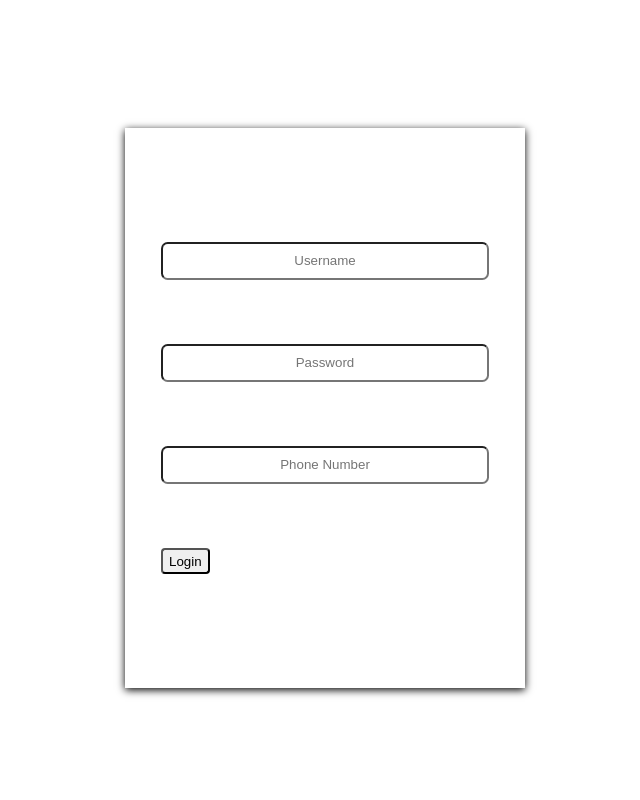
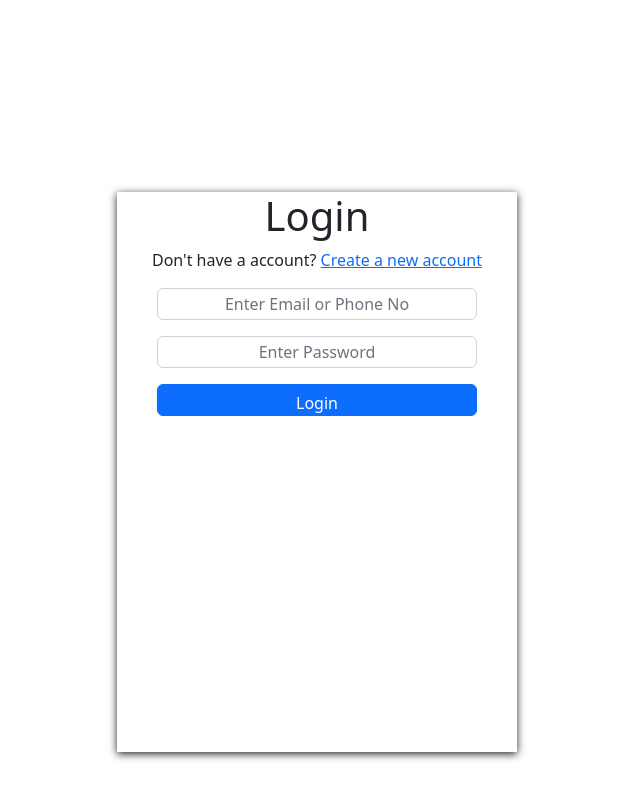
Before and after one commit to vaheedsk36/ecommerce-frontend, a React (Vite) app: page /login in a window 1280 px wide. Shown: the top 800 px of the page, without its empty margins (323-963 px from the left). Built offline with nearby package versions, Linux system fonts and the light colour scheme.

Commit message:
wip-login-form

```diff
--- a/package.json
+++ b/package.json
@@ -16,6 +16,7 @@
     "@fortawesome/react-fontawesome": "^0.2.0",
     "@reduxjs/toolkit": "^1.9.3",
     "antd": "^5.2.1",
+    "bootstrap": "^5.2.3",
     "highcharts": "^10.3.3",
     "highcharts-react-official": "^3.1.0",
     "jquery": "^3.6.3",
--- a/src/assets/styles/scss/index.scss
+++ b/src/assets/styles/scss/index.scss
@@ -1,5 +1,6 @@
 @import 'layout';
 @import 'login';
+@import url("bootstrap/dist/css/bootstrap.min.css");
 
 /*
 ! We are following BEM design convention for css.
--- a/src/assets/styles/scss/login.scss
+++ b/src/assets/styles/scss/login.scss
@@ -1,41 +1,31 @@
 @import 'color-codes';
 
-.login--container {
-    width: 100vw;
-    height: 100vh;
-    display : flex;
+@mixin login-component {
+    display: grid;
     justify-content: center;
-    align-items: center;
+    height: 2rem;
+    width: 20rem;
+    margin: 1rem auto;
+    text-align: center;
 }
 
-.login--container-div {
-    background-color: $white;
+.login--container {
+    margin: 15% auto;
     height: 35rem;
     width: 25rem;
-    align-items: center;
-    display : flex;
     box-shadow: 0 0.1em 0.5em;
-    justify-content: center;
 
-    #formUsername, #formPassword, #formNumber {
-        margin-bottom: 4rem;
-        display: block;
-        height: 2rem;
-        width: 20rem;
-        text-align: center;
-        border-radius: .5em;
+    .login--header{
+        text-align: center
+    }
 
+    #formUsername, #formPassword, #formNumber{
+        @include login-component;
+
+    }
+     .login--btn {
+     @include login-component;
     }
 }
 
-.login--btn {
-    height: 3em;
-    display: flex;
-    justify-content: center;
-    align-items: center;
-    border-radius: 0.25rem;
-    cursor: pointer;
-    height: 2em;
-}
-
 .login-google { background-image: url("../../images/google.png");}
--- a/src/components/header/Header.tsx
+++ b/src/components/header/Header.tsx
@@ -1,4 +1,3 @@
-import React from 'react'
 import SearchBarHeader from './SearchBarHeader'
 
 const Header = () => {
--- a/src/pages/Login/Login.tsx
+++ b/src/pages/Login/Login.tsx
@@ -38,36 +38,25 @@ const Login = () => {
   }
 
   return (
-    <div className="login--container">
-        <div className="login--container-div">
+        <div className="login--container">
+          <div className="login--header">
+            <h1>Login</h1>
+            <label>Don't have a account? <a href="#">Create a new account</a></label>
+          </div>
           <Form>
             <Form.Group controlId="formUsername">
-              <Form.Control type="username" placeholder="Username" />
+              <Form.Control type={"email"|"tel"} placeholder="Enter Email or Phone No" />
             </Form.Group>
 
-            {/* <Form.Group controlId="formNumber">
-              <PhoneInput
-                  id = "formNumber"
-                  placeholder="Enter phone number"
-                  value= {phoneNumber}
-                  onChange={setPhoneNumber}
-              />
-            </Form.Group> */}
-
             <Form.Group controlId="formPassword">
-              <Form.Control type="password" placeholder="Password" />
+              <Form.Control type="password" placeholder="Enter Password" />
             </Form.Group>
 
-            <Form.Group controlId="formNumber">
-              <Form.Control type="tel" placeholder="Phone Number" />
-            </Form.Group>
             <Button variant="primary" className='login--btn' type="button" onClick={loginHandler}>
               Login
             </Button>
           </Form>
         </div>
-    </div>
-
   )
 }
 
```
Also changed, not shown: 1 other file (tests, documents, lock files or other folders).
